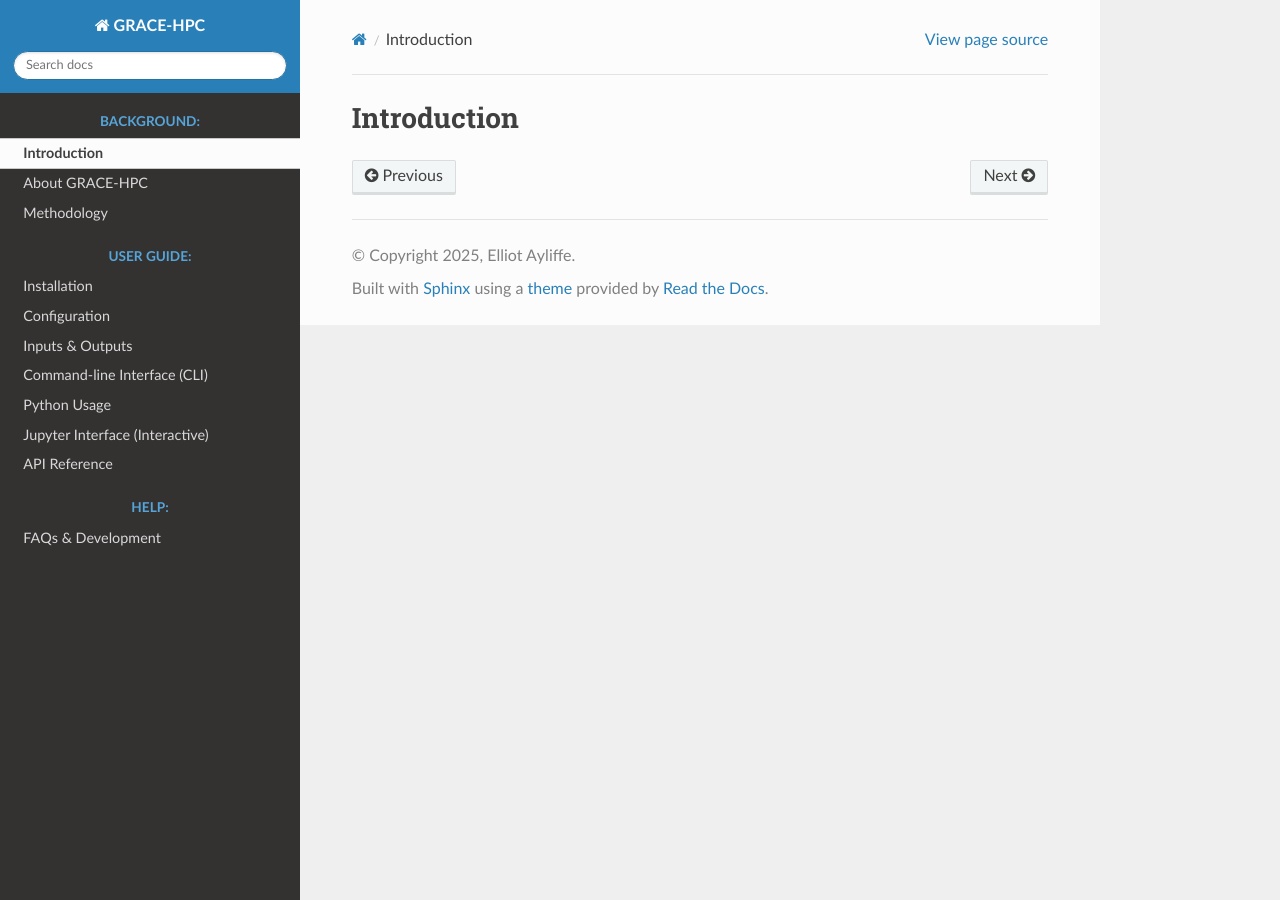
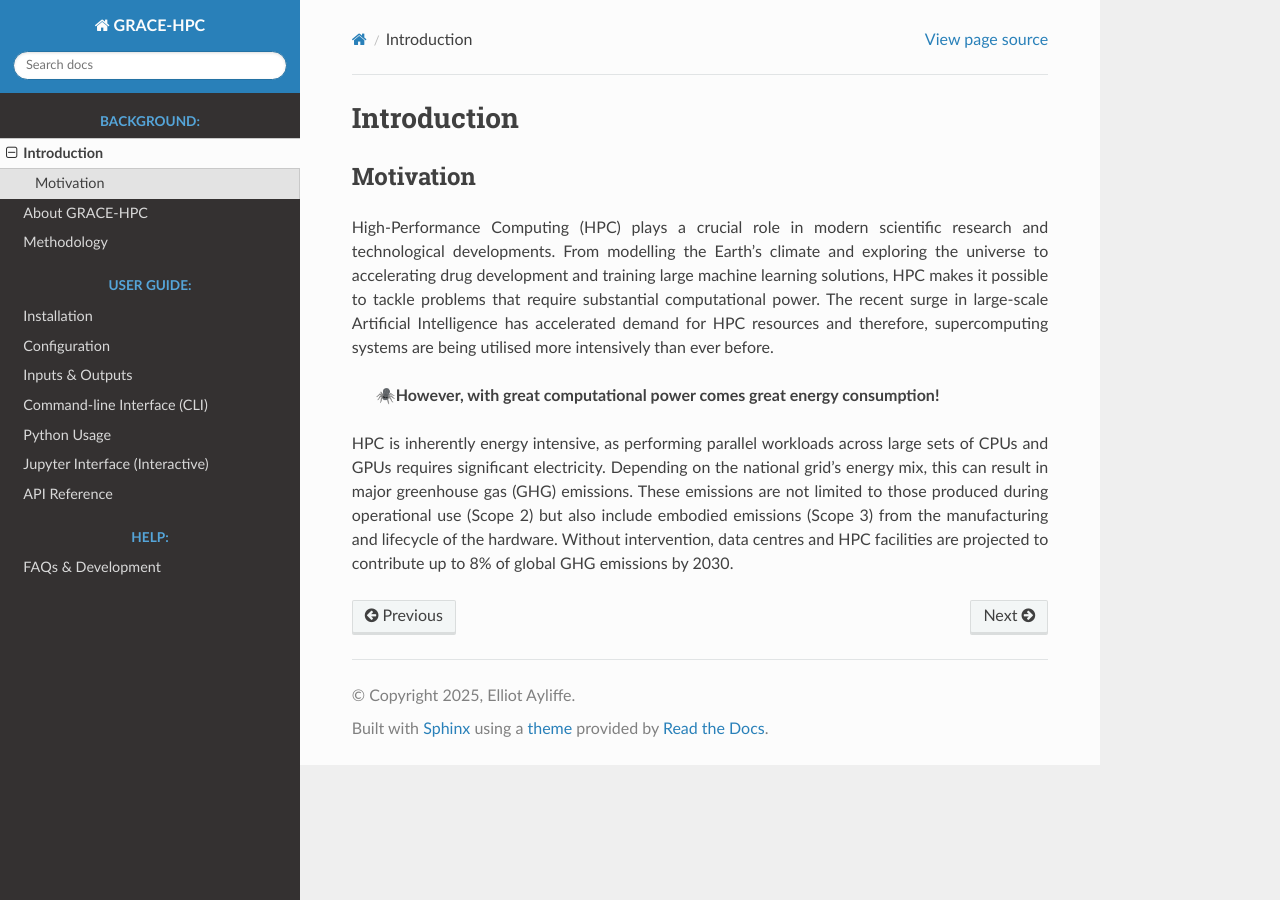
Before and after one commit to Elliot-Ayliffe/GRACE-HPC, a Sphinx documentation site: the page built from docs/introduction.md, in a window 1280 px wide. Built offline with Sphinx 7.4.7 and the Read the Docs theme 3.1.0, drawn with Linux system fonts in a browser that asks for light colours.

Commit message:
Update introduction.md

```diff
--- a/docs/introduction.md
+++ b/docs/introduction.md
@@ -1 +1,9 @@
 # Introduction
+
+## Motivation
+
+High-Performance Computing (HPC) plays a crucial role in modern scientific research and technological developments. From modelling the Earth's climate and exploring the universe to accelerating drug development and training large machine learning solutions, HPC makes it possible to tackle problems that require substantial computational power. The recent surge in large-scale Artificial Intelligence has accelerated demand for HPC resources and therefore, supercomputing systems are being utilised more intensively than ever before.
+
+> 🕷️**However, with great computational power comes great energy consumption!**
+
+HPC is inherently energy intensive, as performing parallel workloads across large sets of CPUs and GPUs requires significant electricity. Depending on the national grid's energy mix, this can result in major greenhouse gas (GHG) emissions. These emissions are not limited to those produced during operational use (Scope 2) but also include embodied emissions (Scope 3) from the manufacturing and lifecycle of the hardware. Without intervention, data centres and HPC facilities are projected to contribute up to 8% of global GHG emissions by 2030.
```
